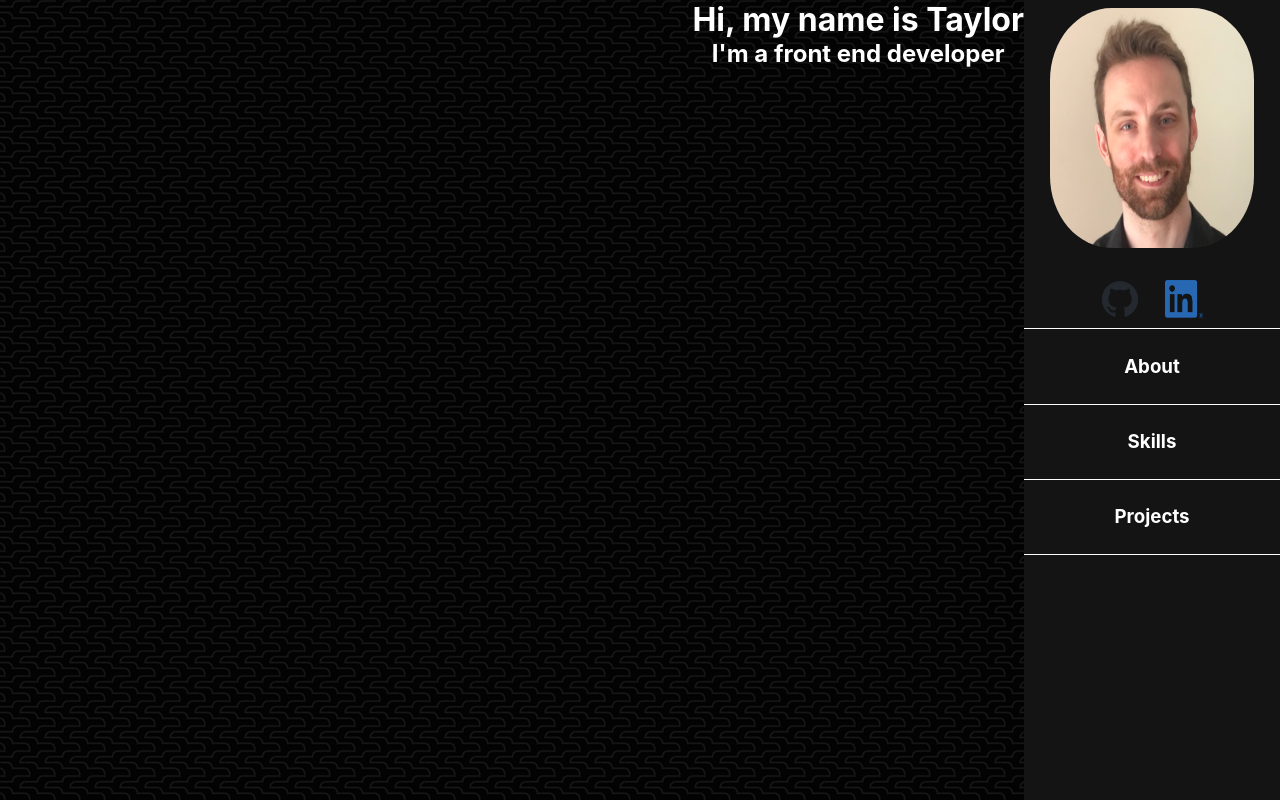
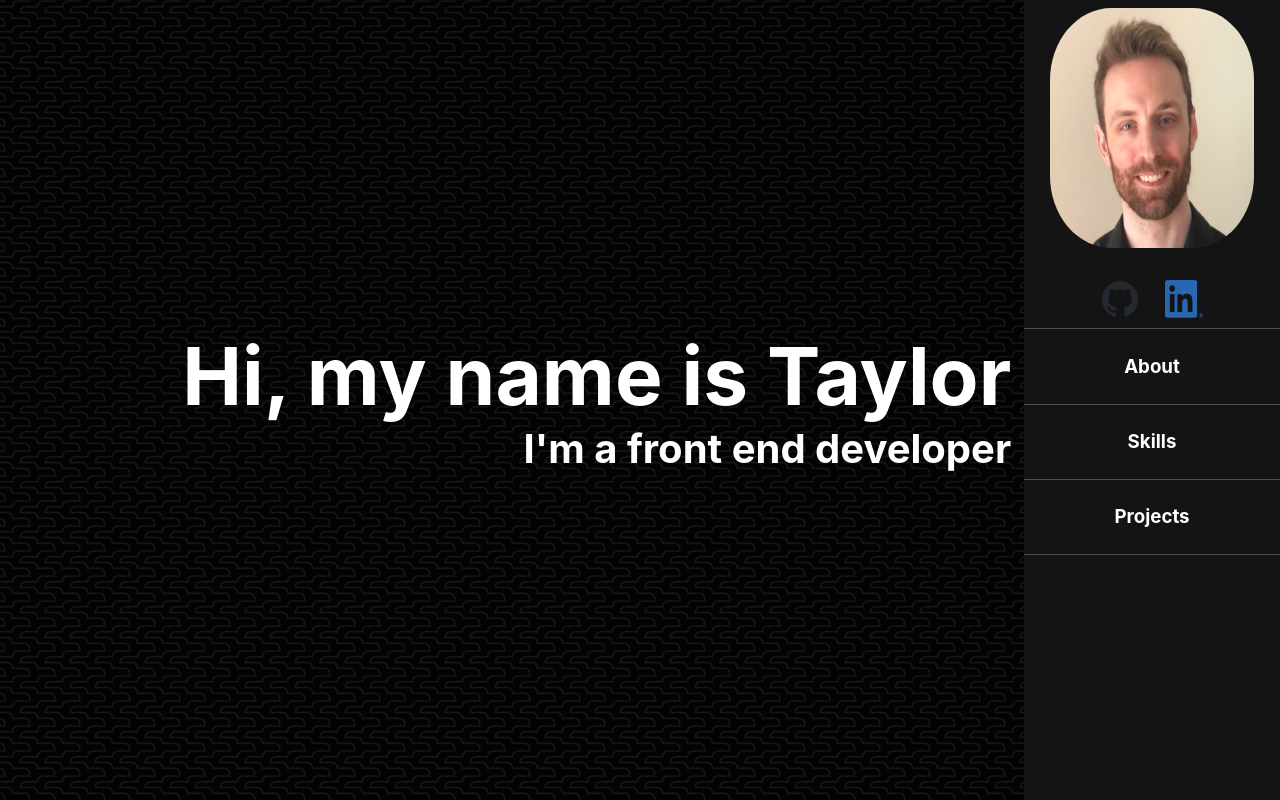
Before and after one commit to TBN00/Portfolio, a React (Create React App) app: page / in a window 1280 px wide. Built offline with nearby package versions, Linux system fonts and the light colour scheme.

Commit message:
landing page alignment, menu button line color

```diff
--- a/src/App.css
+++ b/src/App.css
@@ -30,6 +30,7 @@
   width: 100%;
   border-top-style: solid;
   border-top-width: 1px;
+  border-color: rgb(80, 80, 80);
   padding-top: 10%;
   padding-bottom: 10%;
   user-select: none;
--- a/src/App.js
+++ b/src/App.js
@@ -14,9 +14,9 @@ function App() {
   return (
     <div className="App" style={{backgroundImage: "url(assets/beanstalk-dark.webp)"}}>
       {buttonState.length === 0 &&
-        <div>
-          <h1>Hi, my name is Taylor</h1>
-          <h2>I'm a front end developer</h2>
+        <div style={{display: "flex", flexDirection: "column", alignItems: "flex-end", justifyContent: "center", paddingRight: "1vw"}}>
+          <h1 style={{fontSize: "10vh"}}>Hi, my name is Taylor</h1>
+          <h2 style={{fontSize: "5vh"}}>I'm a front end developer</h2>
         </div>}
       <div>
         {buttonState === 'About' ? <About /> :
--- a/src/Components/Menu.js
+++ b/src/Components/Menu.js
@@ -21,7 +21,7 @@ export const Menu = ({ setButtonState }) => {
             <div onClick={() => setButtonState('Skills')} className="menuButtons">
                 <h3>Skills</h3>
             </div>
-            <div style={{ borderBottomWidth: 1, borderBottomColor: "white", borderBottomStyle: "solid" }} onClick={() => setButtonState('Projects')} className="menuButtons">
+            <div style={{ borderBottomWidth: 1, borderBottomColor: "rgb(80, 80, 80)", borderBottomStyle: "solid" }} onClick={() => setButtonState('Projects')} className="menuButtons">
                 <h3>Projects</h3>
             </div>
         </div>
```
